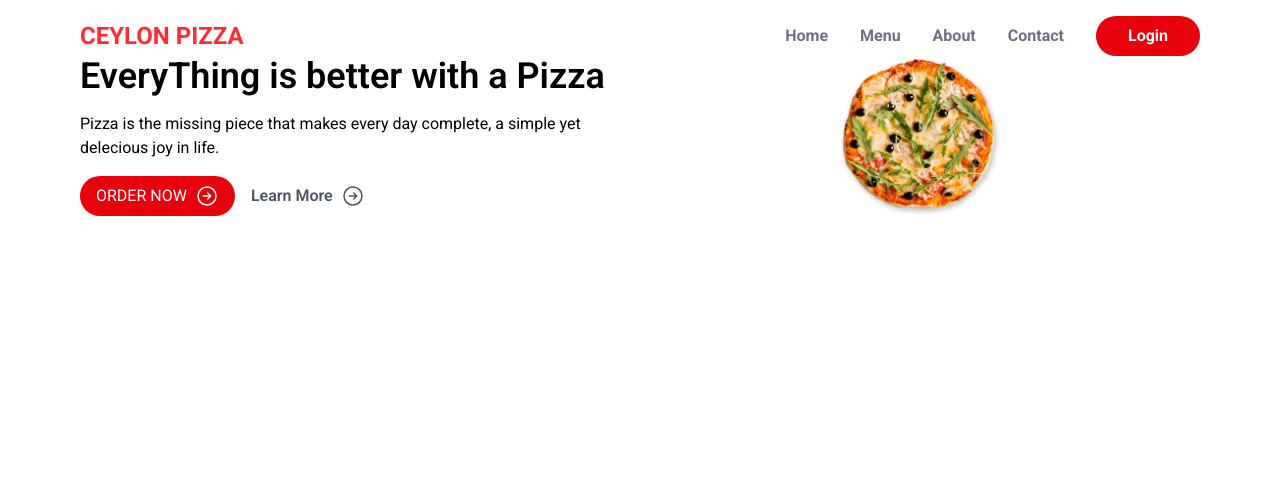
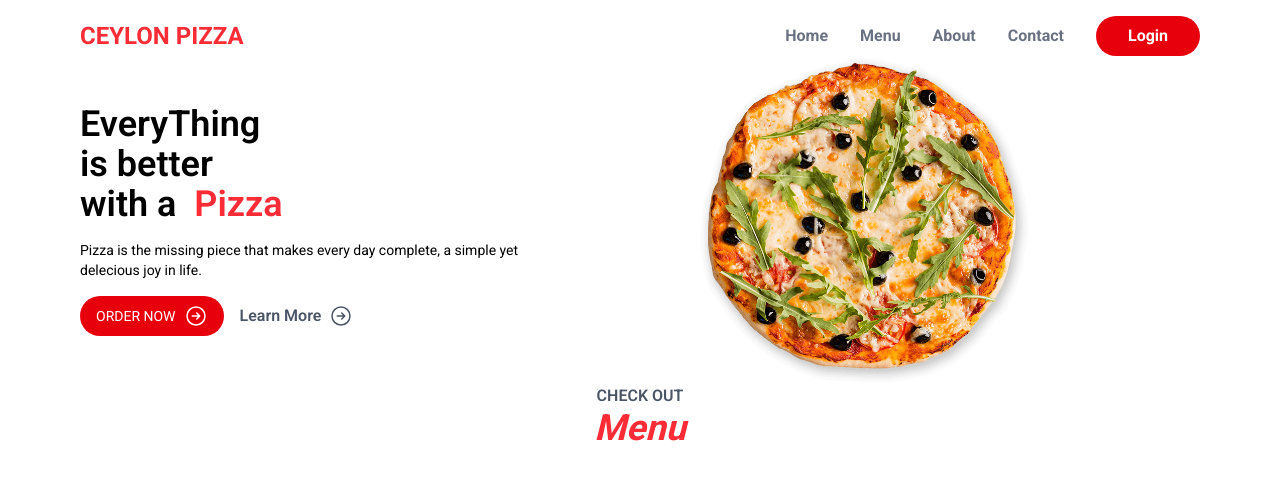
Before and after one commit to Pasan24/Food-Ordering-App, a Next.js app: page / in a window 1280 px wide. Shown: the top 480 px of the page. Built offline with nearby package versions, Linux system fonts and the light colour scheme.

Commit message:
created HomeMenu file and do some codings

```diff
--- a/src/app/globals.css
+++ b/src/app/globals.css
@@ -1 +1,7 @@
 @import "tailwindcss";
+
+
+section.hero{
+    @apply grid;
+    grid-template-columns:.4fr .6fr ;
+}
--- a/src/app/page.js
+++ b/src/app/page.js
@@ -2,12 +2,14 @@ import Image from "next/image";
 import Link from "next/link";
 import Header from "@/components/layout/Header";
 import Hero from "@/components/layout/Hero";
+import HomeMenu from "@/components/layout/HomeMenu";
 
 export default function Home() {
   return (
     <>
     <Header/>
     <Hero/>
+    <HomeMenu/>
     </>
   );
 }
--- a/src/components/layout/Hero.js
+++ b/src/components/layout/Hero.js
@@ -5,16 +5,19 @@ import Right from '../icons/Right'
 export default function Hero() {
   return (
 
-    <section className='grid grid-cols-2'>
+    <section className='hero'>
 
 
-        <div>
+        <div className='py-12'>
 
-        <h1 className='text-4xl font-semibold'>EveryThing is better with a Pizza </h1>
-        <p className='mt-4'>Pizza is the missing piece that makes every day complete, a simple yet delecious joy in life.</p>
+        <h1 className='text-4xl font-semibold '>
+            EveryThing<br/> is better <br/> with a&nbsp;  <span className='text-red-500'> Pizza </span>
+         </h1>
+
+        <p className='mt-4 text-sm'>Pizza is the missing piece that makes every day complete, a simple yet delecious joy in life.</p>
 
         <div className="flex gap-4 mt-4">
-            <button className="text-white bg-red-600  px-4 py-2 rounded-full flex gap-2 uppercase ">Order Now <Right/></button>
+            <button className="text-white bg-red-600  px-4 py-2 rounded-full flex gap-2 uppercase text-sm items-center ">Order Now <Right/></button>
             <button className="flex gap-2   py-2 text-gray-600 font-semibold ">Learn More <Right/></button>
         </div>
         </div>
--- /dev/null
+++ b/src/components/layout/HomeMenu.js
@@ -0,0 +1,19 @@
+import React from 'react'
+
+export default function HomeMenu() {
+  return (
+    <section>
+
+        <div>
+
+
+        </div>
+
+        <div className='text-center'>
+        <h3 className='uppercase text-gray-600 font-semibold'> Check Out</h3>
+        <h3 className='text-red-500 font-bold text-4xl italic '> Menu</h3>
+        </div>
+
+   </section>
+  )
+}
```
